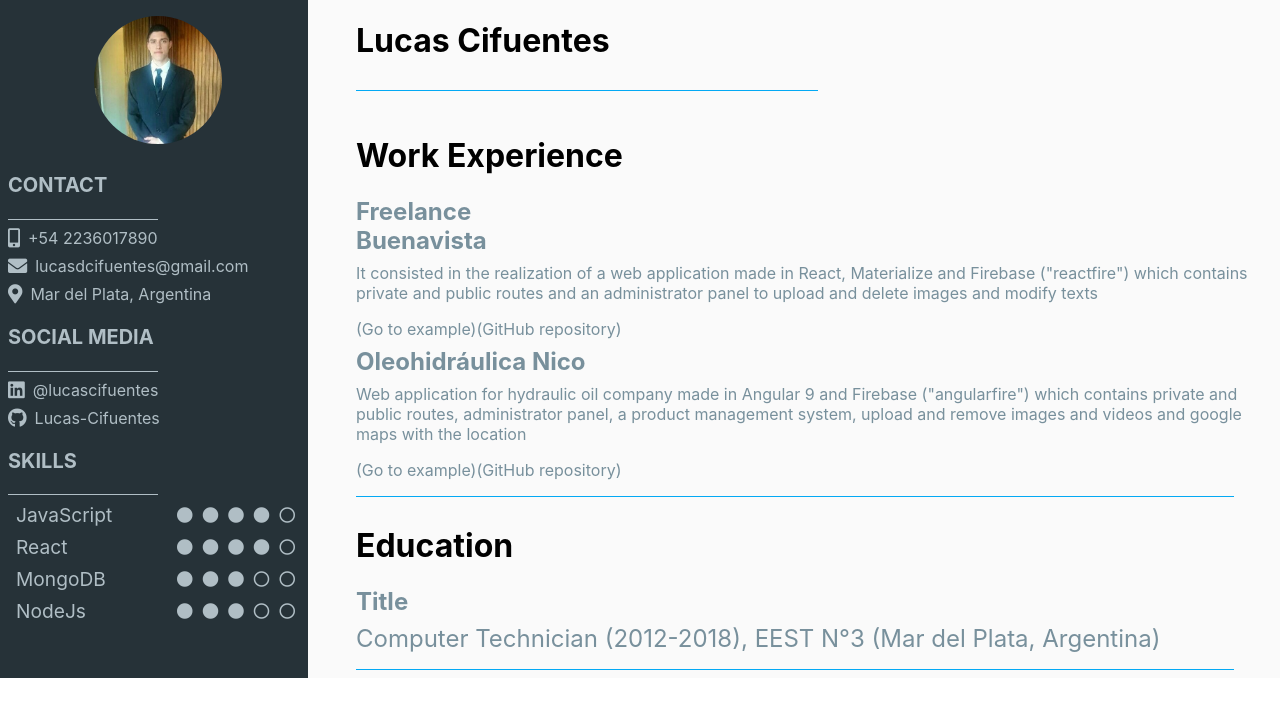
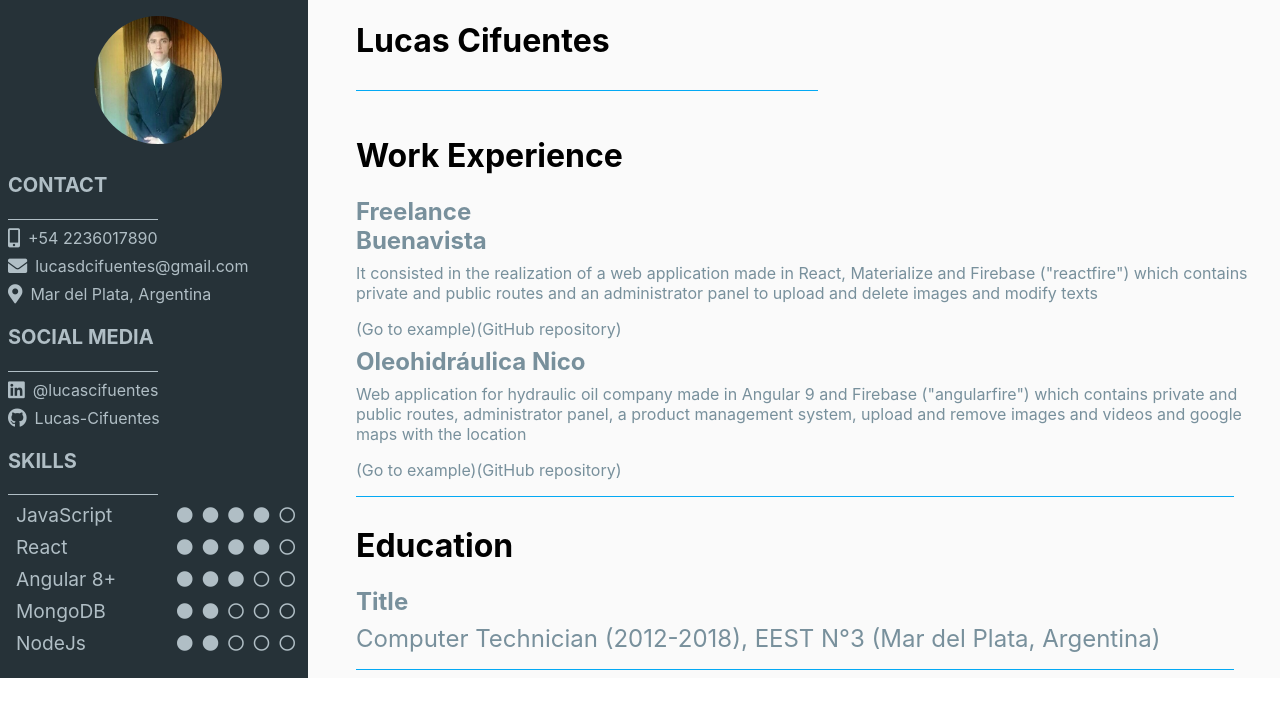
Before and after one commit to Lucas-Cifuentes/My-Resume, a React (Create React App) app: page / in a window 1280 px wide. Shown: the top 716 px of the page. Built offline with nearby package versions, Linux system fonts and the light colour scheme.

Commit message:
add angular skill

```diff
--- a/src/components/Skills.js
+++ b/src/components/Skills.js
@@ -55,7 +55,7 @@ const Skills = () => {
       </Rating>
       </Item>
       <Item>
-      <Text>MongoDB </Text>
+      <Text>Angular 8+ </Text>
       <Rating>
         <i class="fas fa-circle"></i>
         <i class="fas fa-circle"></i>
@@ -65,11 +65,21 @@ const Skills = () => {
       </Rating>
       </Item>
       <Item>
+      <Text>MongoDB </Text>
+      <Rating>
+        <i class="fas fa-circle"></i>
+        <i class="fas fa-circle"></i>
+        <i class="far fa-circle"></i>
+        <i class="far fa-circle"></i>
+        <i class="far fa-circle"></i>
+      </Rating>
+      </Item>
+      <Item>
       <Text>NodeJs </Text>
       <Rating>
         <i class="fas fa-circle"></i>
         <i class="fas fa-circle"></i>
-        <i class="fas fa-circle"></i>
+        <i class="far fa-circle"></i>
         <i class="far fa-circle"></i>
         <i class="far fa-circle"></i>
       </Rating>
```
